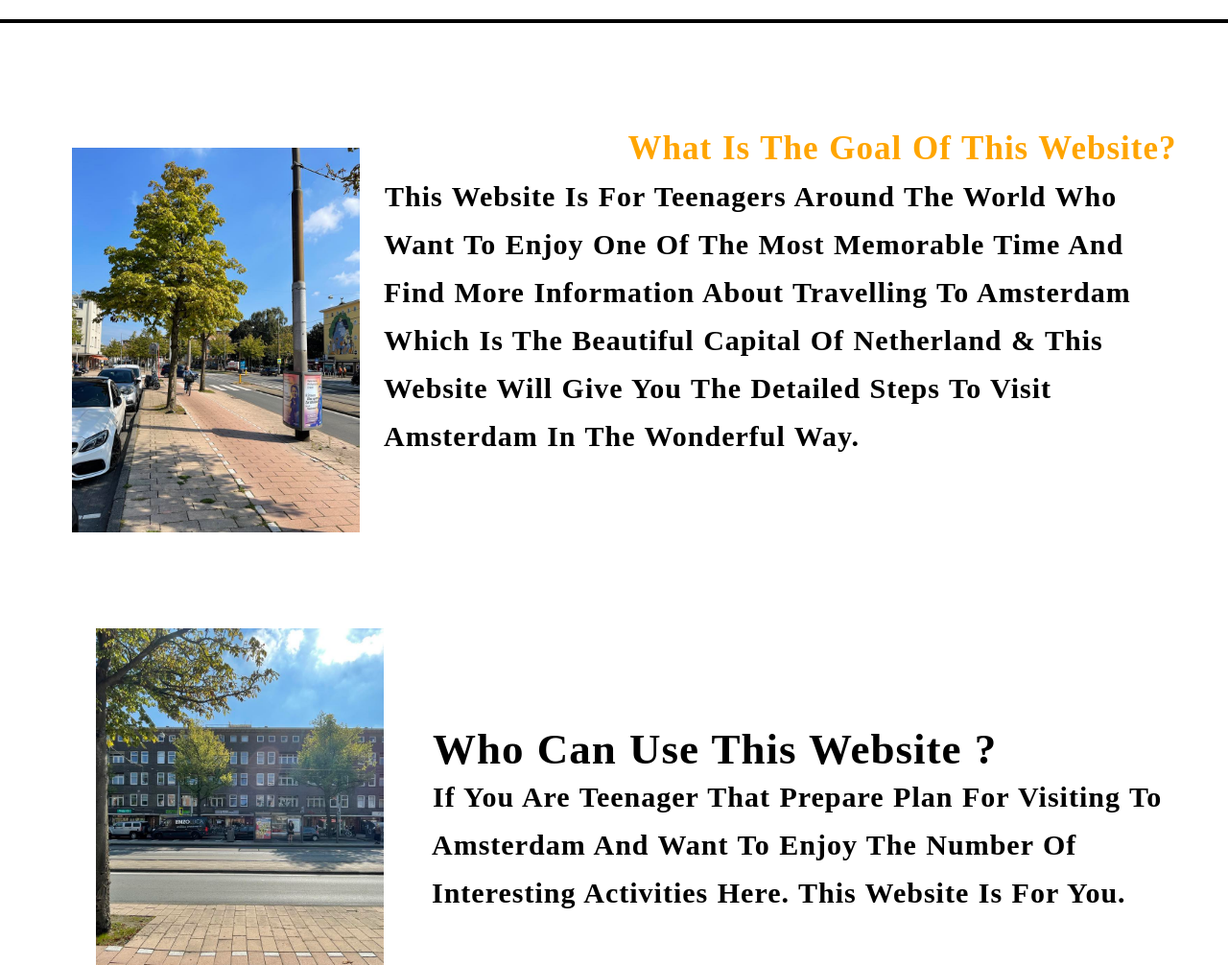
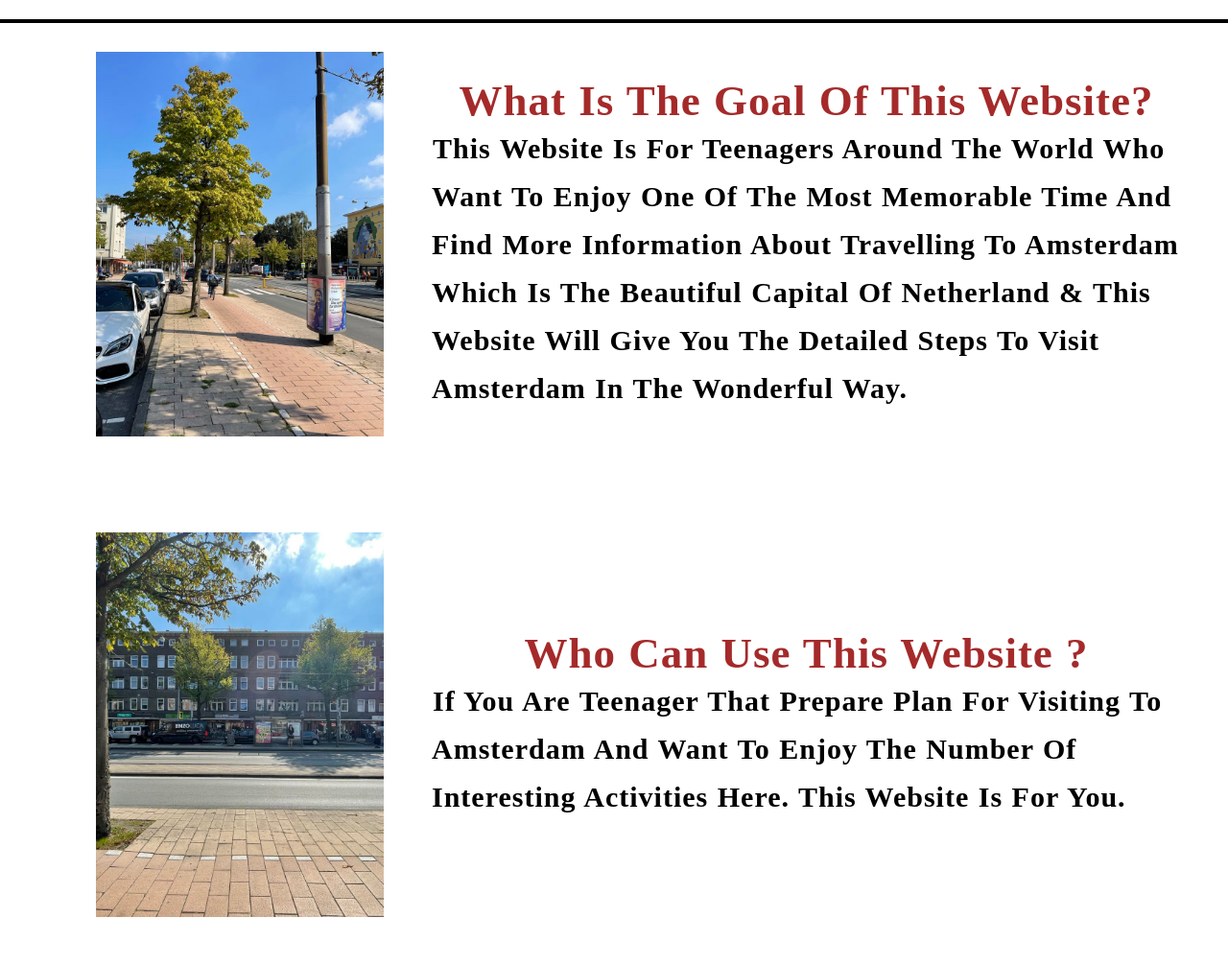
Before and after one commit to RobbenLe/WebmarkupFinal, a plain HTML site: page index.html in a window 1280 px wide. Shown: the part 919-1925 px from the top of the page at 96% size. Drawn offline with Linux system fonts and the light colour scheme.

Commit message:
Okie Homepage

```diff
--- a/Css/style.css
+++ b/Css/style.css
@@ -71,19 +71,18 @@ nav a {
 }
 
 .picture1 {
-  margin-top: 100px;
-  margin-left: 70px;
+  margin-left: 150px;
+  height: 401px;
   width: 400px;
-  height: 401px;
-  position: relative;
-  right: 100px;
-}
-
-.picture1 {
-  margin-left: 250px;
-}
-
-.h2 {
+  padding-right: 50px;
+}
+
+.h-two {
+  text-align: center;
+  color: brown;
+}
+
+.h-three {
   text-align: center;
   color: brown;
 }
@@ -101,6 +100,7 @@ nav a {
 .strong1 section {
   padding-right: 50px;
   font-size: 30px;
+  margin-left: 50px;
 }
 
 .paragraph2 {
--- a/index.html
+++ b/index.html
@@ -85,7 +85,7 @@
       </figure>
 
       <section>
-        <h2 class="h2">What is the goal of this website?</h2>
+        <h2 class="h-two">What is the goal of this website?</h2>
 
         <p>
           This website is for teenagers around the world who want to enjoy one
@@ -108,7 +108,7 @@
       </figure>
 
       <section>
-        <h2 clas="h2">Who can use this website ?</h2>
+        <h2 class="h-three">Who can use this website ?</h2>
 
         <p class="p">
           If you are teenager that prepare plan for visiting to Amsterdam and
```
